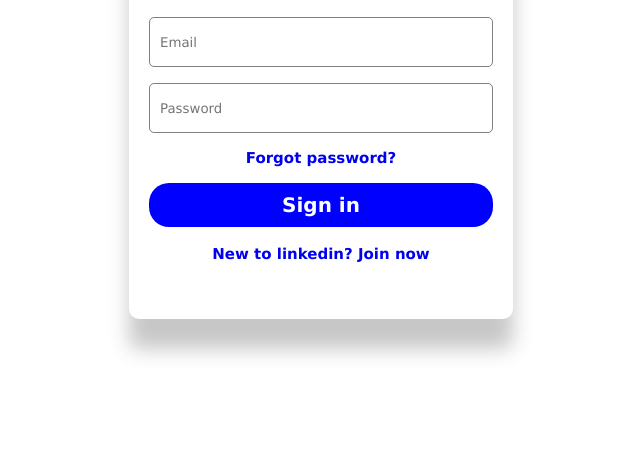
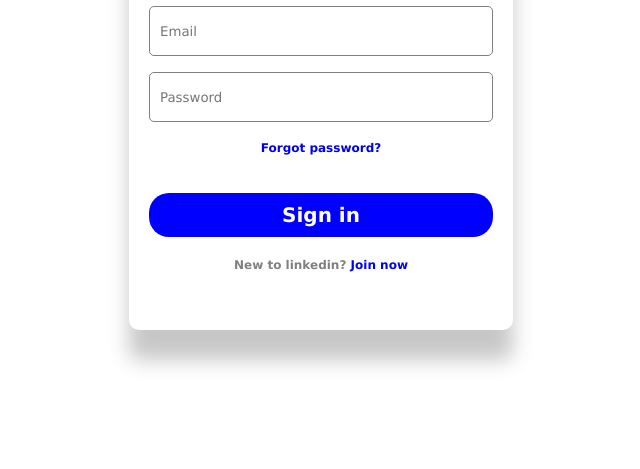
Before and after one commit to saMreact1/LinkedIN_signin_page, a plain HTML site: page index.html in a window 1280 px wide. Shown: the part 331-800 px from the top of the page, without its empty margins (319-959 px from the left). Drawn offline with Linux system fonts and the light colour scheme.

Commit message:
made some changes to the font sizes

```diff
--- a/index.html
+++ b/index.html
@@ -18,7 +18,7 @@
 
         <p><a href="#">Forgot password?</a></p>
         <button>Sign in</button>
-        <p><a href="#">New to linkedin? Join now</a></p>
+        <p><a href="#">New to linkedin? <span>Join now</span></a></p>
     </div>
 </body>
 </html>
--- a/linkedin.css
+++ b/linkedin.css
@@ -40,6 +40,7 @@
 .container p:first-of-type {
     font-size: 15px;
     margin: 5px 0;
+    color: grey;
 }
 
 .container input {
@@ -54,13 +55,21 @@
 .container p:nth-of-type(2) a,
 .container p:nth-of-type(3) a {
     text-decoration: none;
-    font-size: 15px;
+    font-size: 12px;
     font-weight:bold;
 }
 
 .container p:nth-of-type(2),
 .container p:nth-of-type(3) {
     text-align: center;
+}
+
+.container p:nth-of-type(3) a {
+    color: grey;
+}
+
+.container p:nth-of-type(3) a span {
+    color: blue;
 }
 
 .container button {
@@ -72,7 +81,7 @@
     color: white;
     font-size: 20px;
     font-weight: bold;
-    margin: 10px 0;
+    margin: 30px 0 10px;
 }
 
 
```
